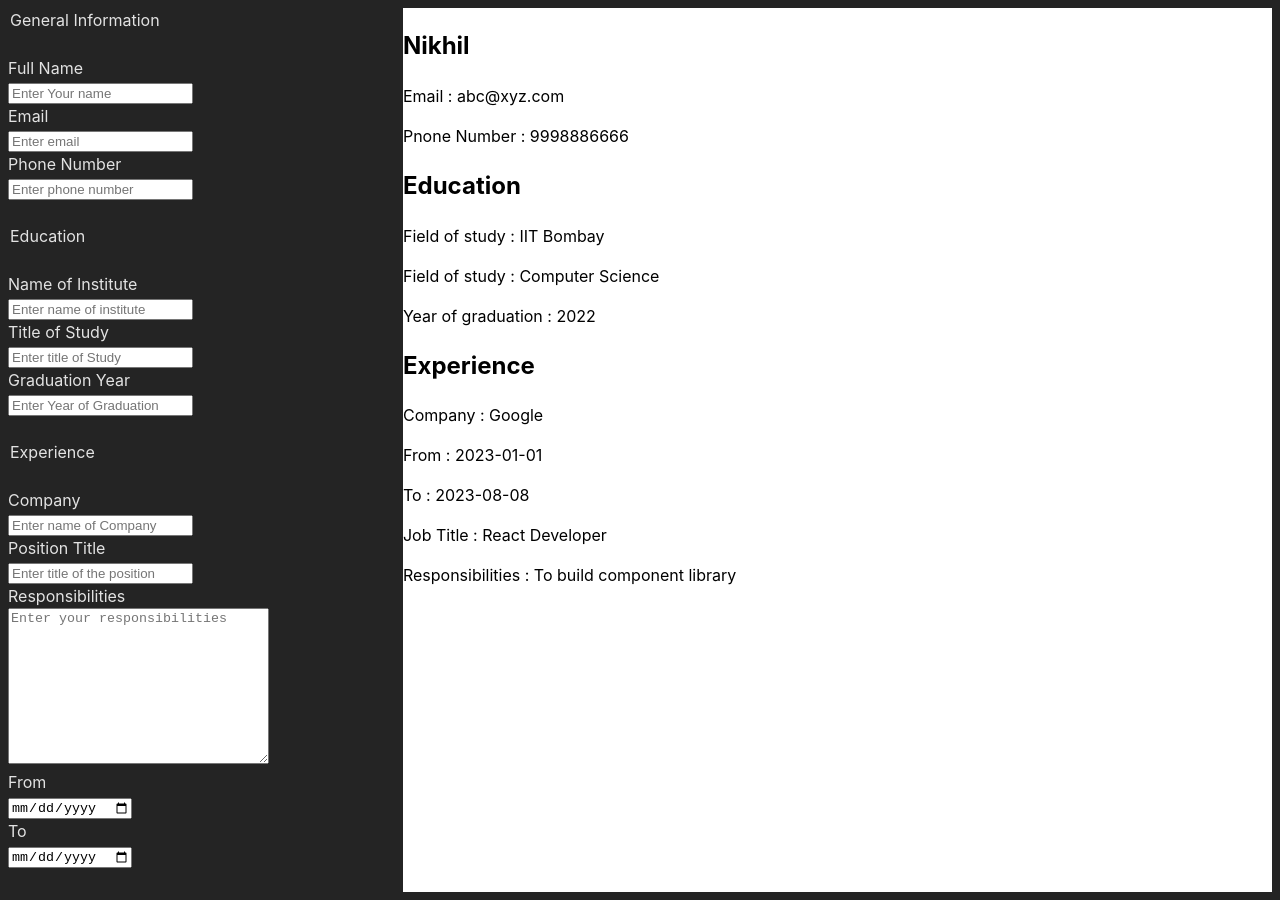
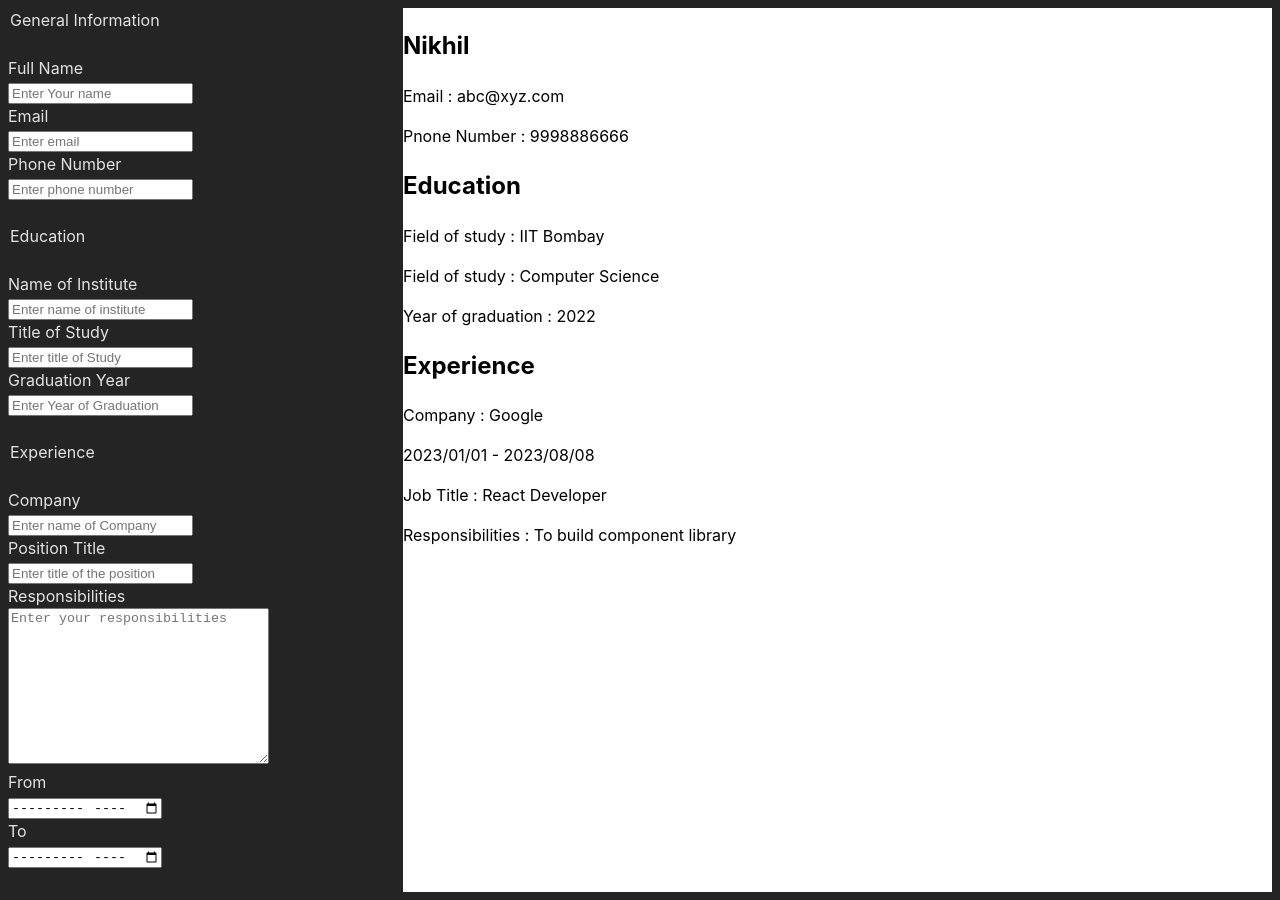
Before and after one commit to nikhil-tiwary61/cv-builder, a React (Vite) app: page / in a window 1280 px wide. Built offline with nearby package versions, Linux system fonts and the light colour scheme.

Commit message:
change the input type form date to month and change the diaplay style for the same

```diff
--- a/src/App.jsx
+++ b/src/App.jsx
@@ -46,8 +46,8 @@ export default function App() {
   const [responsibility, setResponsibility] = useState(
     "To build component library"
   );
-  const [from, setFrom] = useState("2023-01-01");
-  const [to, setTo] = useState("2023-08-08");
+  const [from, setFrom] = useState("2023/01/01");
+  const [to, setTo] = useState("2023/08/08");
 
   //handle functions to change state variables of Experience Information
   function changeCompany(e) {
@@ -60,10 +60,10 @@ export default function App() {
     setResponsibility(e.target.value);
   }
   function changeFrom(e) {
-    setFrom(e.target.value);
+    setFrom(e.target.value.replaceAll("-", "/"));
   }
   function changeTo(e) {
-    setTo(e.target.value);
+    setTo(e.target.value.replaceAll("-", "/"));
   }
 
   return (
--- a/src/components/resume/Experience.jsx
+++ b/src/components/resume/Experience.jsx
@@ -9,8 +9,9 @@ export default function Education({
     <section>
       <h2>Experience</h2>
       <p>Company : {company}</p>
-      <p>From : {from}</p>
-      <p>To : {to}</p>
+      <p>
+        {from} - {to}
+      </p>
       <p>Job Title : {title}</p>
       <p>Responsibilities : {responsibility}</p>
     </section>
--- a/src/components/sidebar/ExperienceForm.jsx
+++ b/src/components/sidebar/ExperienceForm.jsx
@@ -45,13 +45,13 @@ export default function ExperienceForm({
         <label htmlFor="">
           From
           <br />
-          <input type="date" onChange={changeFrom} />
+          <input type="month" onChange={changeFrom} />
           <br />
         </label>
         <label htmlFor="">
           To
           <br />
-          <input type="date" onChange={changeTo} />
+          <input type="month" onChange={changeTo} />
           <br />
         </label>
         <br />
```
